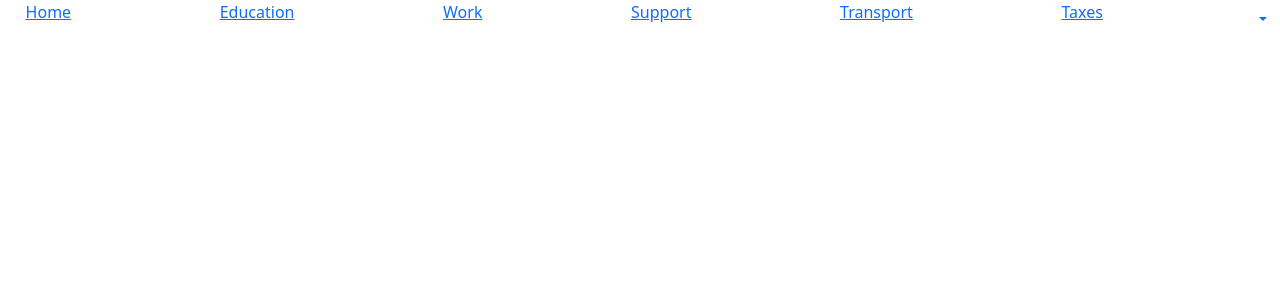
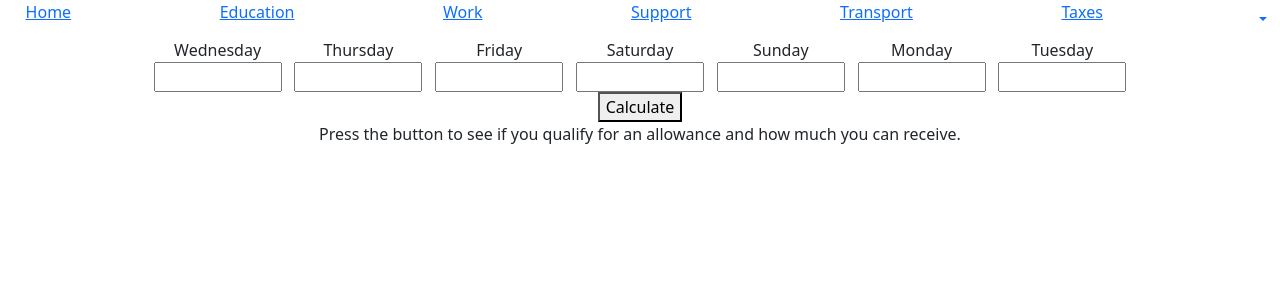
Before and after one commit to AllanNastin/AcuWelfare, a React (Create React App) app: page /allowance in a window 1280 px wide. Shown: the top 300 px of the page. Built offline with nearby package versions, Linux system fonts and the light colour scheme; some icons are missing.

Commit message:
Input Update • Update Input • Center Time Staps On Tax Page • Create Allowance Page • Create Basic Allowance Logic • Add Relevant Translations • Change React Dom Import To Client

```diff
--- a/public/assets/locales/en/translation.json
+++ b/public/assets/locales/en/translation.json
@@ -21,5 +21,15 @@
     "yearly_input": "Yearly Income",
     "monthly_input": "Monthly Input",
     "weekly_input": "Weekly Input",
-    "input": "Input"
+    "input": "Input",
+    "allowance_test": "Press the button to see if you qualify for an allowance and how much you can receive.",
+    "allowance_true": "You qualify for an allowance",
+    "allowance_false": "You do not qualify for an allowance",
+    "monday": "Monday",
+    "tuesday": "Tuesday",
+    "wednesday": "Wednesday",
+    "thursday": "Thursday",
+    "friday": "Friday",
+    "saturday": "Saturday",
+    "sunday": "Sunday"
 }
--- a/src/App.js
+++ b/src/App.js
@@ -1,20 +1,21 @@
-import React from "react"
-import {BrowserRouter as Router, Route, Routes } from "react-router-dom"
+import React from "react";
+import { BrowserRouter as Router, Route, Routes } from "react-router-dom";
 
-import "./App.css"
+import "./App.css";
 
-import Header from "./Components/Header/Header"
-import { Education } from "./Components/Pages/Education"
-import {Home} from './Components/Pages/Home'
-import { Support } from "./Components/Pages/Support"
-import { Transport } from "./Components/Pages/Transport"
-import { Work } from "./Components/Pages/Work"
-import { Taxes } from './Components/Pages/Taxes'
+import Header from "./Components/Header/Header";
+import { Education } from "./Components/Pages/Education";
+import { Home } from "./Components/Pages/Home";
+import { Support } from "./Components/Pages/Support";
+import { Transport } from "./Components/Pages/Transport";
+import { Work } from "./Components/Pages/Work";
+import { Taxes } from "./Components/Pages/Taxes";
+import {Allowance} from "./Components/Pages/Allowance"
 
 function App() {
   return (
     <Router>
-      <Header/>
+      <Header />
       <Routes>
         <Route exact path="/" element={<Home />} />
         <Route exact path="/education" element={<Education />} />
@@ -22,6 +23,7 @@ function App() {
         <Route exact path="/support" element={<Support />} />
         <Route exact path="/transport" element={<Transport />} />
         <Route exact path="/taxes" element={<Taxes />} />
+        <Route exact path="/allowance" element={<Allowance />} />
       </Routes>
     </Router>
   );
--- a/src/Components/CSS/Flex.css
+++ b/src/Components/CSS/Flex.css
@@ -2,13 +2,17 @@
   display: flex;
 }
 
-.flex-centre {
+.flex-center {
   flex-direction: column;
   align-items: center;
 }
 
 .flex-equal-spacing {
   justify-content: space-between;
+}
+
+.flex-row{
+  justify-content: center;
 }
 
 @media screen and (max-width: 650px) {
--- a/src/Components/CSS/Grid.css
+++ b/src/Components/CSS/Grid.css
@@ -3,6 +3,52 @@
   grid-template-columns: 1fr 1fr 1fr;
   grid-template-areas: "left middle right";
   grid-gap: 0vh 0vw;
+}
+.grid{
+  display: grid;
+}
+.grid-days > *{
+  display: grid;
+  grid-template-columns: 1fr 1fr 1fr 1fr 1fr 1fr 1fr;
+  grid-template-areas: "one two three four five six seven";
+  grid-gap: 0vh 0vw;
+}
+
+.grid-center{
+  /* justify-content: space-around; */
+  justify-items: center;
+}
+
+.one{
+  grid-area: one;
+}
+
+.two{
+  grid-area: two;
+}
+
+.three{
+  grid-area: three;
+}
+
+.four{
+  grid-area: four;
+}
+
+.five{
+  grid-area: five;
+}
+
+.six{
+  grid-area: six;
+}
+
+.seven{
+  grid-area: seven;
+}
+
+.grid-gap-days > *{
+  grid-gap: 1vw;
 }
 
 .grid-left {
@@ -16,3 +62,10 @@
 .grid-right {
   grid-area: right;
 }
+
+.row-one {
+  grid-row: 1;
+}
+.row-two {
+  grid-row: 2;
+}
--- /dev/null
+++ b/src/Components/CSS/Main.css
@@ -0,0 +1,11 @@
+.full-width{
+    width: 100%
+}
+
+.custom-width > *{
+    width: 10vw
+}
+
+.block{
+    display: block;
+}
--- a/src/Components/CSS/Text.css
+++ b/src/Components/CSS/Text.css
@@ -6,6 +6,20 @@
     text-align: left;
 }
 
+.text-center {
+    text-align: center;
+}
+
+.text-right {
+    text-align: right;
+}
+
 .no-bullet, .no-bullet * {
     list-style: none;
 }
+
+
+p{
+    margin: 0;
+    padding: 0;
+}
--- /dev/null
+++ b/src/Components/Pages/Allowance.jsx
@@ -0,0 +1,107 @@
+import { useTranslation } from "react-i18next";
+import { useState } from "react";
+
+import "../CSS/Flex.css";
+import "../CSS/Text.css";
+import "../CSS/Grid.css";
+import "../CSS/Main.css";
+
+var userInput = 0;
+var dayOne = 0;
+var dayTwo = 0;
+var dayThree = 0;
+var earnings = [0,0,0,0,0,0,0]
+var daysOfEarnings = 0;
+var allowanceQualification;
+
+export const Allowance = () => {
+  const { t } = useTranslation();
+  const [qualificationMessage, setQualificationMessage] = useState(t("allowance_test"));
+  const calculateAllowance = () => {
+    earnings[0] = Number(document.getElementById("wednesday").value)
+    earnings[1] = Number(document.getElementById("thursday").value)
+    earnings[2] = Number(document.getElementById("friday").value)
+    earnings[3] = Number(document.getElementById("saturday").value)
+    earnings[4] = Number(document.getElementById("sunday").value)
+    earnings[5] = Number(document.getElementById("monday").value)
+    earnings[6] = Number(document.getElementById("tuesday").value)
+    allowanceQualification = true;
+    daysOfEarnings = 0;
+    for(var i = 0; i <= 7; i++){
+      if(earnings[i] > 0){
+        daysOfEarnings++;
+      }
+    }
+    if (daysOfEarnings > 3){
+      allowanceQualification = false;
+    }
+    if (allowanceQualification){
+      setQualificationMessage(t("allowance_true"));
+    }
+    else {
+      setQualificationMessage(t("allowance_false"));
+    }
+    console.log(daysOfEarnings)
+  };
+
+  return (
+    <div className="flex flex-center">
+      <div className="grid-days grid-gap-days">
+        <div className="row-one full-width text-center">
+          <p className="one">{t("wednesday")}</p>
+          <p className="two">{t("thursday")}</p>
+          <p className="three">{t("friday")}</p>
+          <p className="four">{t("saturday")}</p>
+          <p className="five">{t("sunday")}</p>
+          <p className="six">{t("monday")}</p>
+          <p className="seven">{t("tuesday")}</p>
+        </div>
+        <div className="row-two custom-width grid-center">
+          <input
+            className="one"
+            type="text"
+            id="wednesday"
+          />
+          <input
+            className="two"
+            type="text"
+            id="thursday"
+          />
+          <input
+            className="three"
+            type="text"
+            id="friday"
+          />
+          <input
+            className="four"
+            type="text"
+            id="saturday"
+          />
+          <input
+            className="five"
+            type="text"
+            id="sunday"
+          />
+          <input
+            className="six"
+            type="text"
+            id="monday"
+          />
+          <input
+            className="seven"
+            type="text"
+            id="tuesday"
+          />
+        </div>
+      </div>
+      <button
+        onClick={() => {
+          calculateAllowance();
+        }}
+      >
+        {t("calculate_button")}
+      </button>
+        <p> {qualificationMessage} </p>
+    </div>
+  );
+};
--- a/src/Components/Pages/Taxes.jsx
+++ b/src/Components/Pages/Taxes.jsx
@@ -3,6 +3,7 @@ import { useState } from "react";
 
 import "../CSS/Flex.css";
 import "../CSS/Text.css";
+import "../CSS/Main.css";
 
 var userInput = 0;
 var tempGrossPay = 0;
@@ -27,7 +28,6 @@ var uscFourthTaxRate = 0.08;
 
 var prsiCutOff = 352 * 52;
 var prsiTaxRate = 0.04;
-
 
 export const Taxes = () => {
   const { t } = useTranslation();
@@ -54,20 +54,23 @@ export const Taxes = () => {
 
   const [percentage, setPercentage] = useState(0);
 
-  const getInputValue = (event) => {
-    userInput = Number(event.target.value);
-  };
+  // const getInputValue = (event) => {
+  //   userInput = Number(event.target.value);
+  //   console.log(userInput);
+  // };
+
   async function calculateTaxYearly() {
-    tempGrossPay = userInput;
+    tempGrossPay = Number(document.getElementById("userInput").value);
     calculateTax();
   }
   async function calculateTaxMonthly() {
-    tempGrossPay = userInput * 12;
+    // getInputValue();
+    tempGrossPay = Number(document.getElementById("userInput").value) * 12;
     calculateTax();
   }
 
   async function calculateTaxWeekly() {
-    tempGrossPay = userInput * 52;
+    tempGrossPay = Number(document.getElementById("userInput").value) * 52;
     calculateTax();
   }
   async function calculateTax() {
@@ -115,23 +118,23 @@ export const Taxes = () => {
 
     //Monthly
     setMonthlyGrossPay((tempGrossPay / 12).toFixed(2));
-    setWeeklyUsc((tempUsc/52).toFixed(2));
-    setWeeklyPaye((tempPaye/52).toFixed(2));
-    setWeeklyPrsi((tempPrsi/52).toFixed(2));
+    setWeeklyUsc((tempUsc / 52).toFixed(2));
+    setWeeklyPaye((tempPaye / 52).toFixed(2));
+    setWeeklyPrsi((tempPrsi / 52).toFixed(2));
     setWeeklyTaxPay(((tempPaye + tempPrsi + tempUsc) / 52).toFixed(2));
     setWeeklyNetPay(
-      ((tempGrossPay - (tempPaye + tempPrsi + tempUsc))/52).toFixed(2)
+      ((tempGrossPay - (tempPaye + tempPrsi + tempUsc)) / 52).toFixed(2)
     );
 
     //Weekly
     setWeeklyGrossPay((tempGrossPay / 52).toFixed(2));
-    setMonthlyUsc((tempUsc/12).toFixed(2));
-    setMonthlyPaye((tempPaye/12).toFixed(2));
-    setMonthlyPrsi((tempPrsi/12).toFixed(2));
+    setMonthlyUsc((tempUsc / 12).toFixed(2));
+    setMonthlyPaye((tempPaye / 12).toFixed(2));
+    setMonthlyPrsi((tempPrsi / 12).toFixed(2));
     setMonthlyTaxPay(((tempPaye + tempPrsi + tempUsc) / 12).toFixed(2));
     setMonthlyNetPay(
       ((tempGrossPay - (tempPaye + tempPrsi + tempUsc)) / 12).toFixed(2)
-    )
+    );
 
     setPercentage(
       (((tempPaye + tempPrsi + tempUsc) / tempGrossPay) * 100).toFixed(2)
@@ -139,8 +142,9 @@ export const Taxes = () => {
   }
 
   return (
-    <div className="flex flex-centre">
-      <input type="text" name="userInput" onChange={getInputValue} />
+    <div className="flex flex-center">
+      <input type="text" id="userInput"/>
+      {/* <br/> */}
       <button
         onClick={() => {
           calculateTaxYearly();
@@ -162,11 +166,11 @@ export const Taxes = () => {
       >
         {t("weekly_input")}
       </button>
+      <br/>
       <div className="flex flex-equal-spacing">
-
         <p>
-        {t("yearly")}:
-        <br />
+          <span className="block text-center">{t("yearly")}:</span>
+          {/* <br /> */}
           &nbsp;{t("gross_income")}: €{yearlyGrossPay}
           <br />
           &nbsp;{t("taxes")}: €{yearlyTaxPay}
@@ -182,8 +186,8 @@ export const Taxes = () => {
           &nbsp;{t("net_income")}: €{yearlyNetPay}
         </p>
         <p>
-        {t("monthly")}:
-        <br />
+          <span className="block text-center">{t("monthly")}:</span>
+          {/* <br /> */}
           &nbsp;{t("gross_income")}: €{monthlyGrossPay}
           <br />
           &nbsp;{t("taxes")}: €{monthlyTaxPay}
@@ -199,8 +203,8 @@ export const Taxes = () => {
           &nbsp;{t("net_income")}: €{monthlyNetPay}
         </p>
         <p>
-        {t("weekly")}:
-        <br />
+          <span className="block text-center"> {t("weekly")}: </span>
+          {/* <br /> */}
           &nbsp;{t("gross_income")}: €{weeklyGrossPay}
           <br />
           &nbsp;{t("taxes")}: €{weeklyTaxPay}
--- a/src/index.js
+++ b/src/index.js
@@ -1,5 +1,5 @@
 import React, {Suspense} from 'react';
-import ReactDOM from 'react-dom';
+import ReactDOM from 'react-dom/client';
 import * as serviceWorkerRegistration from './serviceWorkerRegistration';
 import i18n from "i18next";
 import { initReactI18next } from "react-i18next";
```
Also changed, not shown: public/assets/locales/ru/translation.json (+11 -1 lines), public/assets/locales/ua/translation.json (+11 -1 lines). Lines whose indentation alone changed are shown as unchanged.
